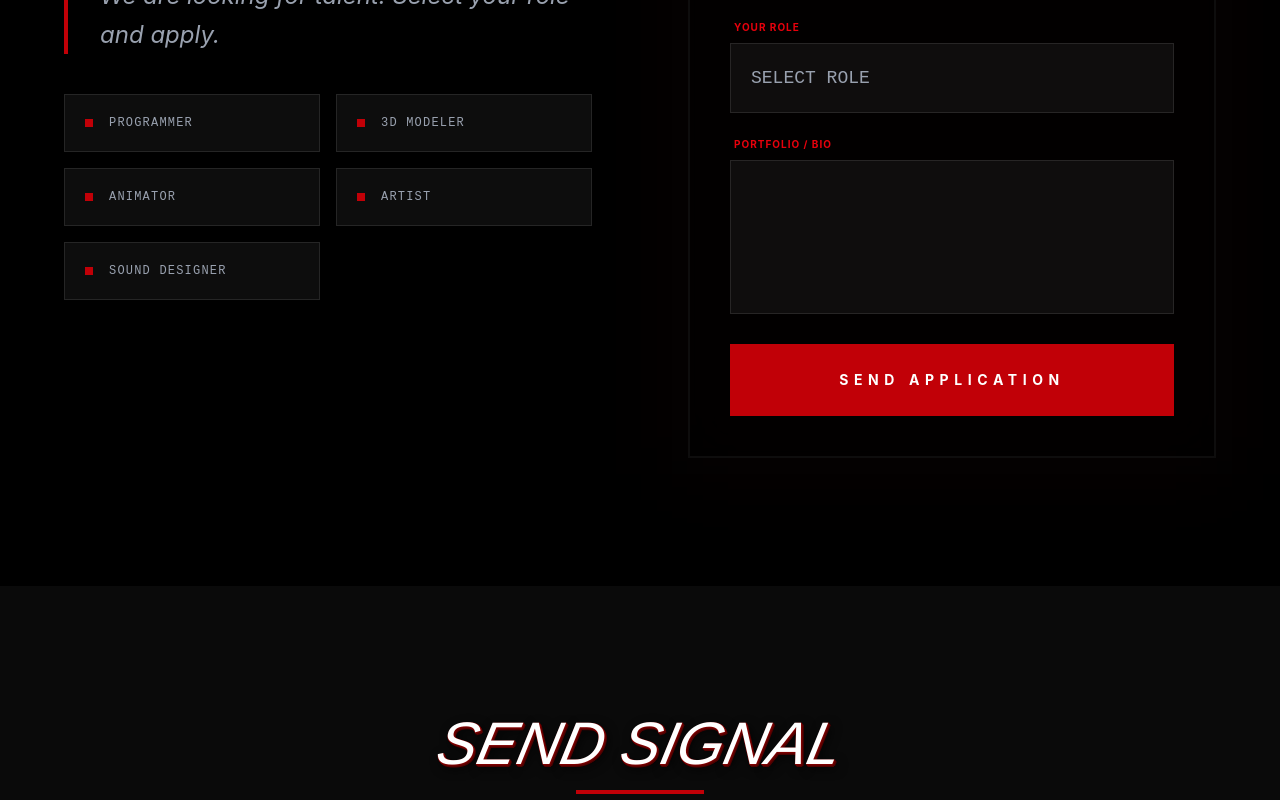
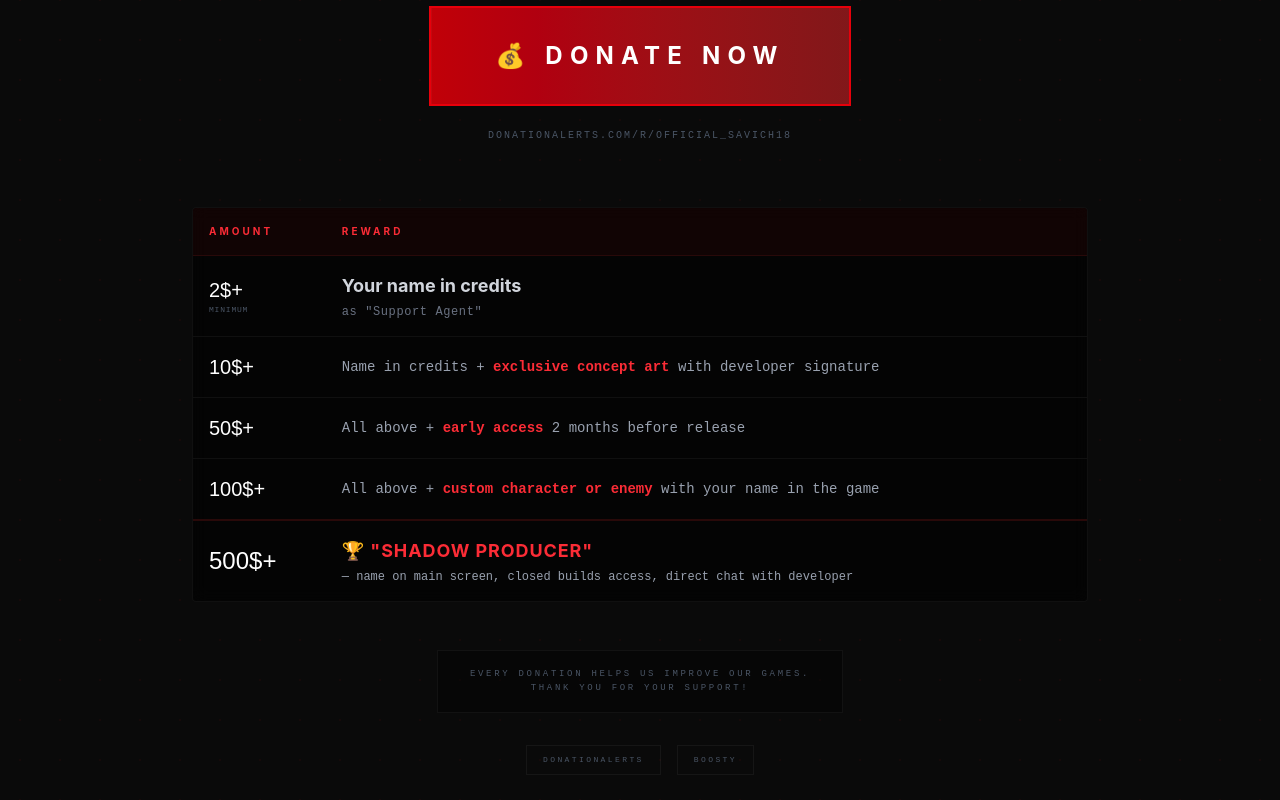
Before and after one commit to savich18423/Savich-Games, a React (Vite) app: page / in a window 1280 px wide. Shown: the part 4800-5600 px from the top of the page. Built offline with nearby package versions, Linux system fonts and the light colour scheme.

Commit message:
Update App.tsx

```diff
--- a/src/App.tsx
+++ b/src/App.tsx
@@ -495,6 +495,144 @@ export default function App() {
         </div>
       </section>
 
+              {/* Support / Donation Section */}
+      <section className="py-32 px-6 bg-[#0a0a0a] relative overflow-hidden border-y-4 border-red-900/30">
+        <div className="absolute inset-0 opacity-5 pointer-events-none"
+          style={{
+            backgroundImage: "radial-gradient(circle, #ff0000 1px, transparent 1px)",
+            backgroundSize: "40px 40px"
+          }}
+        />
+
+        <div className="max-w-4xl mx-auto relative z-10">
+          <motion.div
+            initial={{ opacity: 0, y: 30 }}
+            whileInView={{ opacity: 1, y: 0 }}
+            className="text-center mb-16"
+          >
+            <div className="inline-block px-4 py-1 border border-red-900 bg-red-950/30 text-red-600 font-mono text-[10px] tracking-[0.5em] uppercase mb-6">
+              OFFICIAL DONATION SYSTEM
+            </div>
+            <h2 className="text-5xl md:text-7xl font-display text-white uppercase italic tracking-tighter text-3d">
+              SUPPORT <span className="text-red-700">SAVICH18</span>
+            </h2>
+            <div className="w-24 h-[2px] bg-red-600 mx-auto mt-6 shadow-[0_0_20px_rgba(220,38,38,0.5)]" />
+            <p className="text-gray-400 text-sm font-mono tracking-[0.3em] uppercase mt-6">
+              YOUR SUPPORT HELPS US CREATE BETTER GAMES
+            </p>
+          </motion.div>
+
+          {/* Donation Button */}
+          <motion.div
+            initial={{ opacity: 0, scale: 0.9 }}
+            whileInView={{ opacity: 1, scale: 1 }}
+            transition={{ delay: 0.1 }}
+            className="text-center mb-16"
+          >
+            <motion.a
+              href="https://www.donationalerts.com/r/official_savich18"
+              target="_blank"
+              whileHover={{
+                scale: 1.05,
+                boxShadow: "0 0 60px rgba(220, 38, 38, 0.4)"
+              }}
+              whileTap={{ scale: 0.95 }}
+              className="inline-block px-16 py-8 bg-gradient-to-r from-red-700 to-red-900 hover:from-black hover:to-red-900 border-2 border-red-600 text-white font-bold tracking-[0.3em] uppercase text-2xl transition-all duration-300 relative overflow-hidden group"
+            >
+              <span className="relative z-10">💰 DONATE NOW</span>
+              <div className="absolute inset-0 bg-white/5 translate-x-[-100%] group-hover:translate-x-[100%] transition-transform duration-700" />
+            </motion.a>
+
+            <p className="text-gray-600 text-[10px] font-mono tracking-[0.2em] uppercase mt-4">
+              donationalerts.com/r/official_savich18
+            </p>
+          </motion.div>
+
+          {/* Bonus Table */}
+          <motion.div
+            initial={{ opacity: 0, y: 30 }}
+            whileInView={{ opacity: 1, y: 0 }}
+            transition={{ delay: 0.2 }}
+            className="border border-white/5 bg-black/60 backdrop-blur-sm overflow-hidden rounded-sm"
+          >
+            <div className="overflow-x-auto">
+              <table className="w-full">
+                <thead>
+                  <tr className="border-b border-red-900/30 bg-red-950/20">
+                    <th className="p-4 text-left text-[10px] font-bold tracking-[0.3em] text-red-500 uppercase">AMOUNT</th>
+                    <th className="p-4 text-left text-[10px] font-bold tracking-[0.3em] text-red-500 uppercase">REWARD</th>
+                  </tr>
+                </thead>
+                <tbody className="divide-y divide-white/5">
+                  <tr className="hover:bg-white/5 transition-colors">
+                    <td className="p-4 text-white font-display text-xl">
+                      2$+
+                      <span className="block text-[8px] text-gray-600 font-mono tracking-widest">MINIMUM</span>
+                    </td>
+                    <td className="p-4">
+                      <span className="text-gray-300 font-bold text-lg">Your name in credits</span>
+                      <span className="block text-gray-500 text-xs font-mono tracking-wider mt-1">as "Support Agent"</span>
+                    </td>
+                  </tr>
+                  <tr className="hover:bg-white/5 transition-colors">
+                    <td className="p-4 text-white font-display text-xl">10$+</td>
+                    <td className="p-4 text-gray-400 text-sm font-mono">
+                      Name in credits + <span className="text-red-500 font-bold">exclusive concept art</span> with developer signature
+                    </td>
+                  </tr>
+                  <tr className="hover:bg-white/5 transition-colors">
+                    <td className="p-4 text-white font-display text-xl">50$+</td>
+                    <td className="p-4 text-gray-400 text-sm font-mono">
+                      All above + <span className="text-red-500 font-bold">early access</span> 2 months before release
+                    </td>
+                  </tr>
+                  <tr className="hover:bg-white/5 transition-colors">
+                    <td className="p-4 text-white font-display text-xl">100$+</td>
+                    <td className="p-4 text-gray-400 text-sm font-mono">
+                      All above + <span className="text-red-500 font-bold">custom character or enemy</span> with your name in the game
+                    </td>
+                  </tr>
+                  <tr className="hover:bg-white/5 transition-colors border-t-2 border-red-900/30">
+                    <td className="p-4 text-white font-display text-2xl text-red-600">500$+</td>
+                    <td className="p-4">
+                      <span className="text-red-500 font-bold text-lg tracking-wider">🏆 "SHADOW PRODUCER"</span>
+                      <span className="block text-gray-400 text-xs font-mono mt-1">— name on main screen, closed builds access, direct chat with developer</span>
+                    </td>
+                  </tr>
+                </tbody>
+              </table>
+            </div>
+          </motion.div>
+
+          <div className="mt-12 text-center">
+            <div className="inline-block border border-white/5 px-8 py-4 bg-black/40">
+              <p className="text-gray-600 text-[9px] font-mono tracking-[0.3em] uppercase leading-relaxed">
+                EVERY DONATION HELPS US IMPROVE OUR GAMES.<br />
+                THANK YOU FOR YOUR SUPPORT!
+              </p>
+            </div>
+          </div>
+
+          {/* Quick Links */}
+          <div className="mt-8 flex flex-wrap justify-center gap-4">
+            <a
+              href="https://www.donationalerts.com/r/official_savich18"
+              target="_blank"
+              className="text-[8px] font-mono text-gray-600 hover:text-red-600 transition-colors uppercase tracking-[0.3em] border border-white/5 px-4 py-2 hover:border-red-600"
+            >
+              DonationAlerts
+            </a>
+            <a
+              href="https://boosty.to/savich18"
+              target="_blank"
+              className="text-[8px] font-mono text-gray-600 hover:text-orange-600 transition-colors uppercase tracking-[0.3em] border border-white/5 px-4 py-2 hover:border-orange-600"
+            >
+              Boosty
+            </a>
+          </div>
+        </div>
+      </section>
+
       {/* Recruitment Section */}
       <section className="py-32 px-6 bg-black torn-edge-top">
         <div className="max-w-6xl mx-auto">
```
